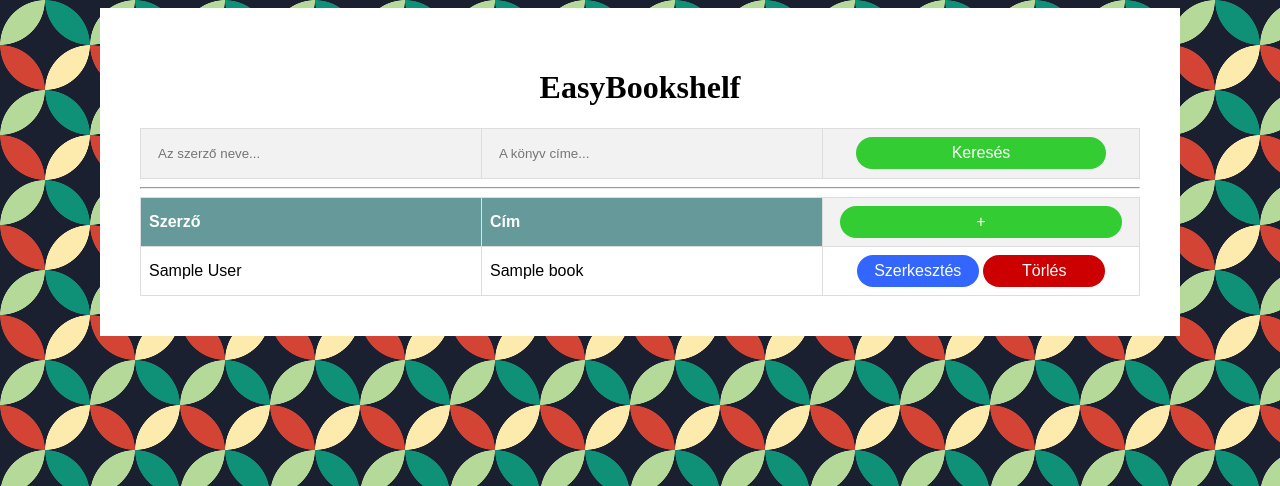
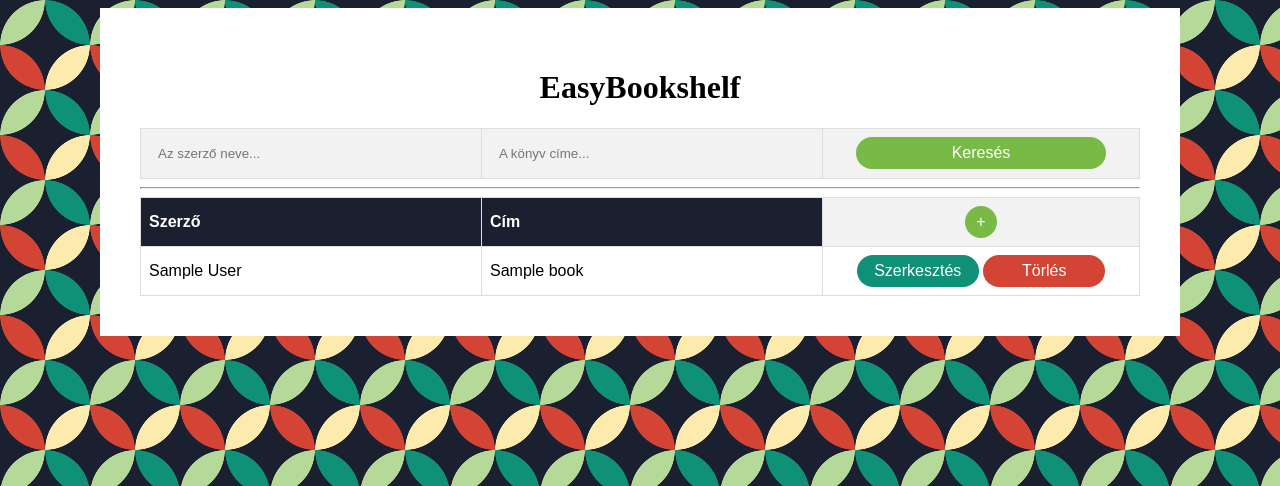
Before and after one commit to nbozsi/BorrowedBooksHub, a FastAPI app: page / in a window 1280 px wide. Shown: the top 486 px of the page. Run offline with FastAPI, Linux system fonts and the light colour scheme; tables that the repository leaves empty hold one stand-in row (values such as "Sample post").

Commit message:
new name, and universal colors

```diff
--- a/static/style.css
+++ b/static/style.css
@@ -51,7 +51,7 @@ label {
     padding-top: 12px;
     padding-bottom: 12px;
     text-align: left;
-    background-color: #669999;
+    background-color: #1a2030;
     color: white;
 }
 
@@ -65,25 +65,26 @@ label {
 
 .new-button {
     border-radius: 24px;
-    background-color: #33cc33;
+    background-color: #78ba45;
     /* Green */
     border: none;
     color: white;
-    padding: 7px 96px;
+    padding: 7px 7px;
     text-align: center;
     text-decoration: none;
     display: inline-block;
     font-size: 16px;
-    width: 30%;
+    width: 18px;
+    height: 18px;
 
     &:hover {
-        background-color: #29a329;
+        background-color: #609537;
     }
 }
 
 .update-button {
     border-radius: 24px;
-    background-color: #3366ff;
+    background-color: #0f9177;
     /* Green */
     border: none;
     color: white;
@@ -95,13 +96,13 @@ label {
     width: 30%;
 
     &:hover {
-        background-color: #0040ff;
+        background-color: #0c735f;
     }
 }
 
 .delete-button {
     border-radius: 24px;
-    background-color: #cc0000;
+    background-color: #d34434;
     /* Green */
     border: none;
     color: white;
@@ -113,13 +114,13 @@ label {
     width: 30%;
 
     &:hover {
-        background-color: #990000;
+        background-color: #bc3829;
     }
 }
 
 .add-button {
     border-radius: 24px;
-    background-color: #33cc33;
+    background-color: #78ba45;
     /* Green */
     border: none;
     color: white;
@@ -130,7 +131,7 @@ label {
     font-size: 16px;
 
     &:hover {
-        background-color: #29a329;
+        background-color: #609537;
     }
 }
 
--- a/templates/base.html
+++ b/templates/base.html
@@ -4,7 +4,7 @@
 <head>
     <meta charset="UTF-8">
     <meta name="viewport" content="width=device-width, initial-scale=1.0">
-    <title>Bibliotheca</title>
+    <title>EasyBookshelf</title>
 
     <link href="{{ url_for('static', path='/style.css') }}" rel="stylesheet">
 </head>
--- a/templates/change.html
+++ b/templates/change.html
@@ -4,7 +4,7 @@
 <head>
     <meta charset="UTF-8">
     <meta name="viewport" content="width=device-width, initial-scale=1.0">
-    <title>Bibliotheca</title>
+    <title>EasyBookshelf</title>
 
     <link href="{{ url_for('static', path='/style.css') }}" rel="stylesheet">
 </head>
--- a/templates/new.html
+++ b/templates/new.html
@@ -4,7 +4,7 @@
 <head>
     <meta charset="UTF-8">
     <meta name="viewport" content="width=device-width, initial-scale=1.0">
-    <title>Bibliotheca</title>
+    <title>EasyBookshelf</title>
 
     <link href="{{ url_for('static', path='/style.css') }}" rel="stylesheet">
 </head>
```
